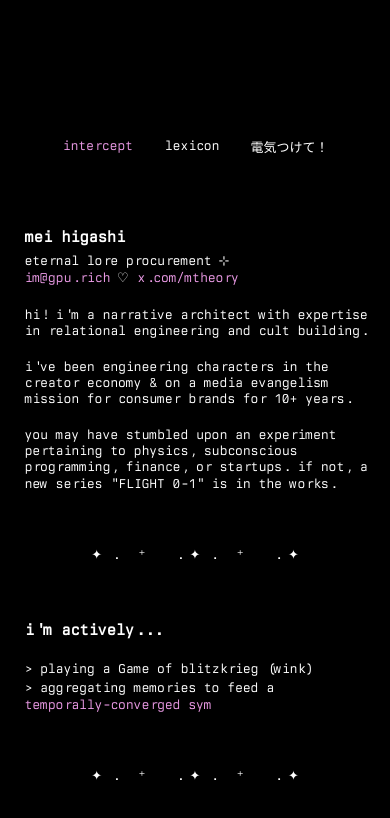
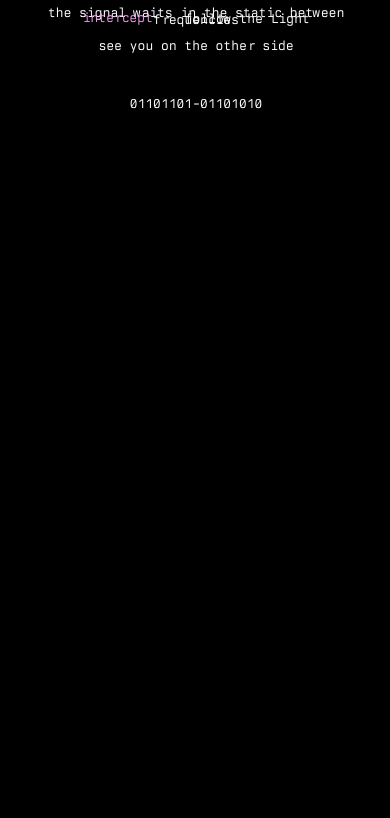
Before and after one commit to awhmaisy/europa, a Next.js app: page / in a window 390 px wide. Shown: the top 818 px of the page. Built offline with nearby package versions, Linux system fonts and the light colour scheme.

Commit message:
leviathan

```diff
--- a/app/components/Navigation.tsx
+++ b/app/components/Navigation.tsx
@@ -64,7 +64,7 @@ export default function Navigation() {
       >
         intercept
       </Link>
-      <Link
+      {/* <Link
         href="/lexicon"
         style={{
           color: pathname === '/lexicon' ? activeColor : inactiveColor,
@@ -72,7 +72,7 @@ export default function Navigation() {
         }}
       >
         lexicon
-      </Link>
+      </Link> */}
       <button
         onClick={toggleTheme}
         style={{
@@ -86,7 +86,7 @@ export default function Navigation() {
           fontSize: '13px'
         }}
       >
-        {isLightMode ? '電気消して！' : '電気つけて！'}
+        {isLightMode ? 'kiss the void' : 'follow the Light'}
       </button>
     </nav>
   );
--- a/app/globals.css
+++ b/app/globals.css
@@ -161,7 +161,8 @@ body li:last-child {
 @media only screen and (max-width: 650px) {
   body {
     width: 88vw !important;
-    padding-top: 80px;
+    margin-top: 0 !important;
+    padding-top: 10px;
     overflow: auto;
   }
 
--- a/app/page.tsx
+++ b/app/page.tsx
@@ -1,6 +1,10 @@
 export default function Home() {
+  const showOriginalContent = false; // Set to true to restore original layout
+
   return (
     <main>
+      {showOriginalContent ? (
+        <>
           <div id="arona"></div>
           <div id="text"></div>
 
@@ -49,6 +53,19 @@ export default function Home() {
             <br />
             <hr />
           </div>
+        </>
+      ) : (
+        <div className="content" style={{ alignItems: 'center', justifyContent: 'center', textAlign: 'center', lineHeight: '0.5' }}>
+          <p>the signal waits in the static between frequencies</p>
+          <p>see you on the other side</p>
+          <br />
+          <br />
+          <br />
+          <br />
+          <br />
+          <p>01101101-01101010</p>
+        </div>
+      )}
     </main>
   );
 }
```
Also changed, not shown: app/lexicon/page.tsx (+8 -0 lines), 1 other file (tests, documents, lock files or other folders). Lines whose indentation alone changed are shown as unchanged.
